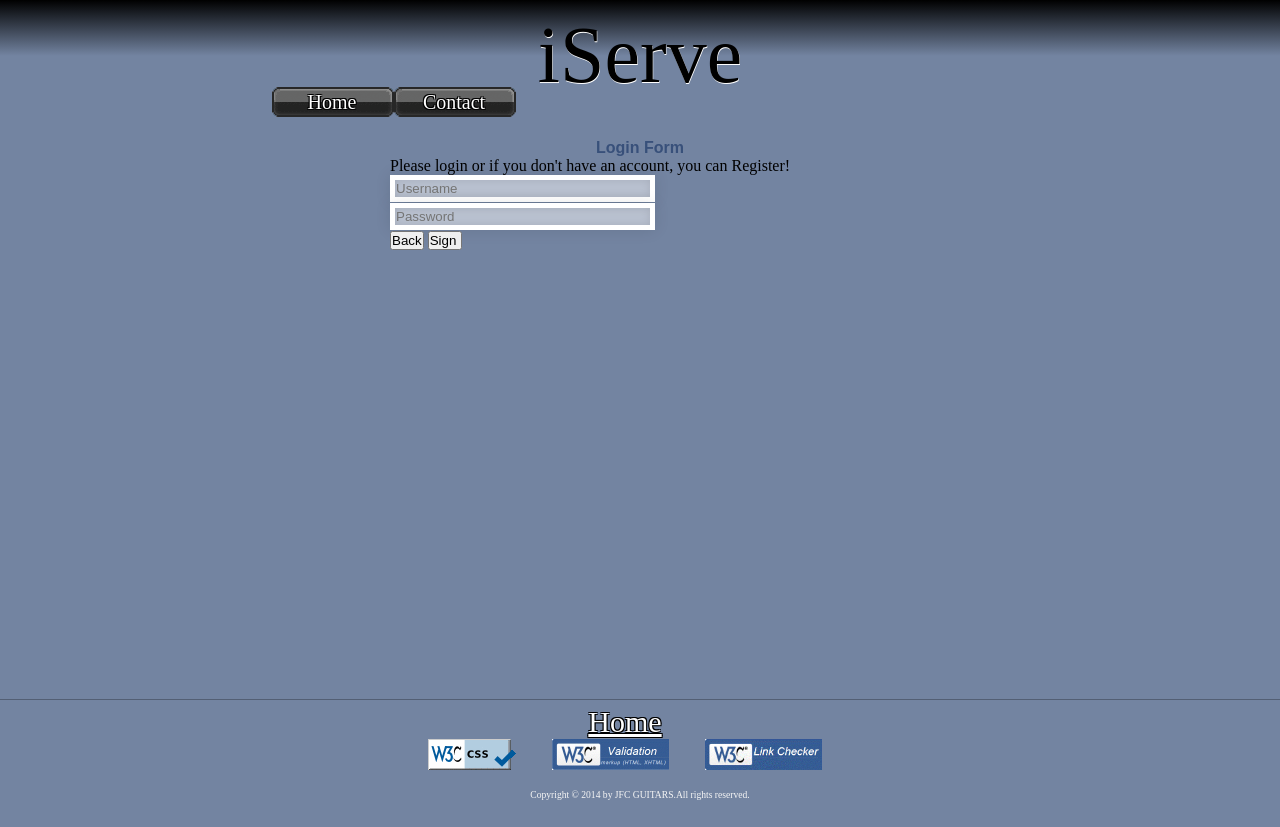
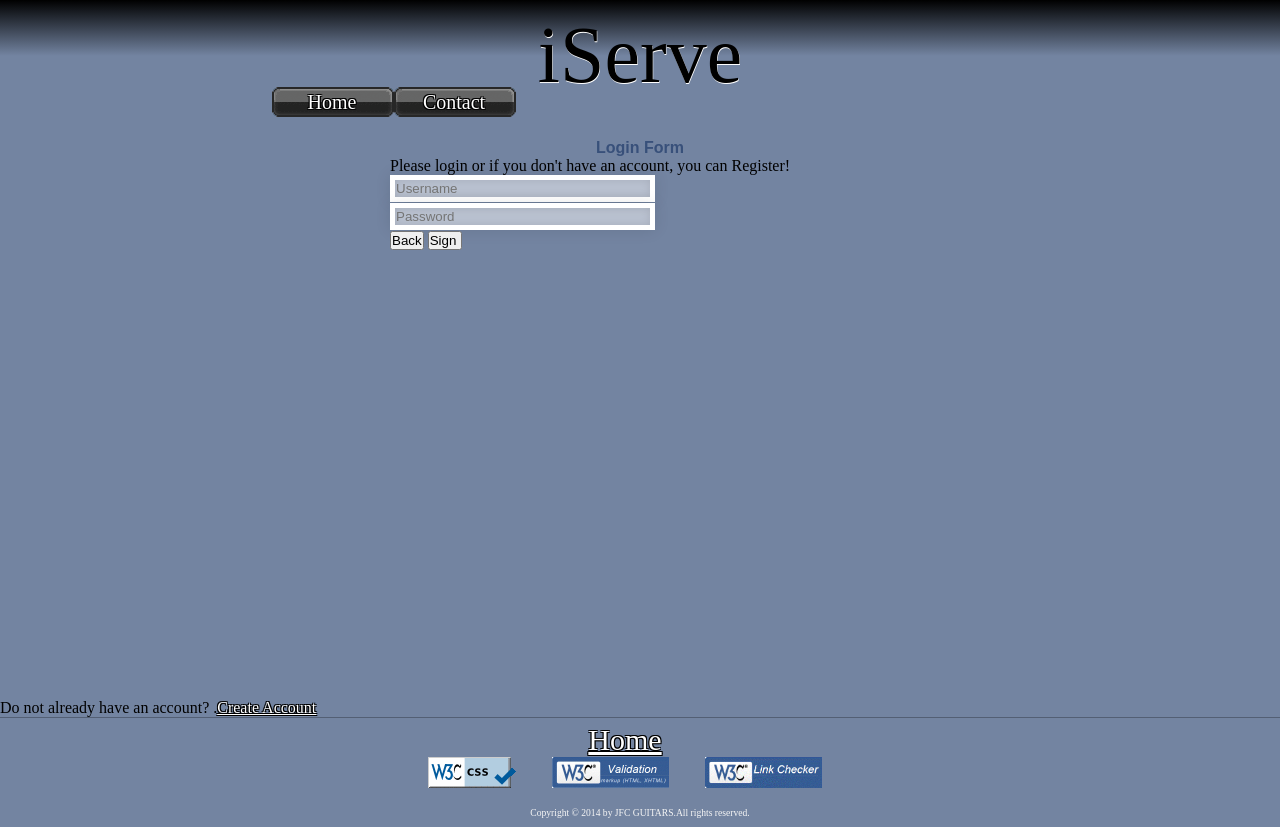
Before and after one commit to james-gab/CIT261-02, a PHP site: page /Registration/sign02.php in a window 1280 px wide. Before the commit the page ends 800 px from the top, so only its background shows below. Run offline with PHP 8.4, Linux system fonts and the light colour scheme; some web fonts are replaced.

Commit message:
Merge origin/master
Conflicts:
	walkTheDog/src/byui/cit260/walkTheDog/control/ExploringEventsControl.java
	walkTheDog/src/byui/cit260/walkTheDog/control/GameControl.java

```diff
--- a/Registration/sign02.php
+++ b/Registration/sign02.php
@@ -78,6 +78,8 @@ $(".pass-icon").css("left","0px");
 <!--end login form-->
 
 </div>
+Do not already have an account?  .<a href="reg02.php">Create Account</a>
+
 
 <!--bg gradient--><div></div><!--END bg gradient-->
 <footer>
```
